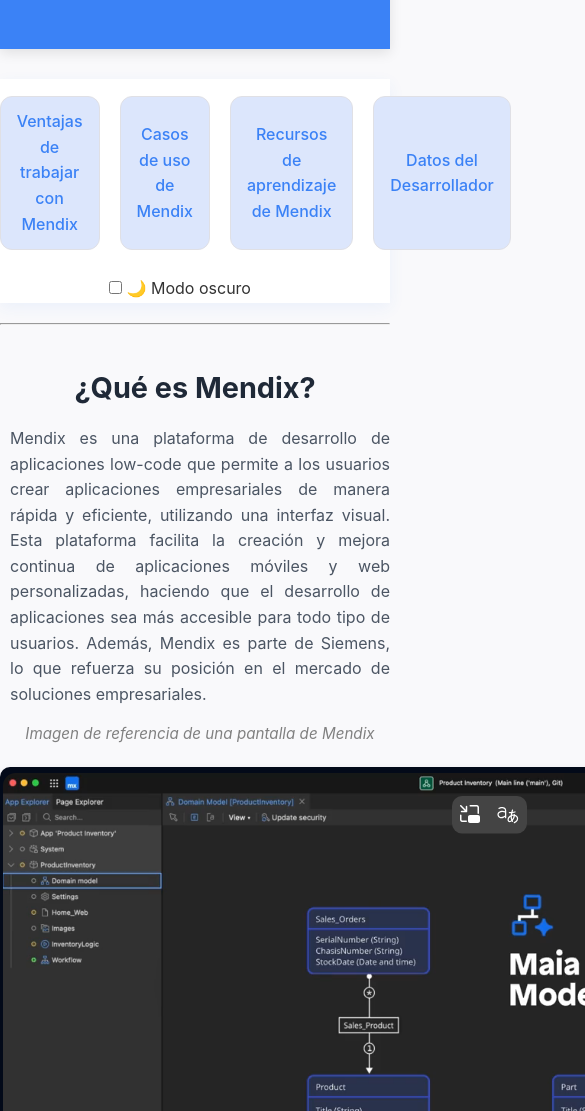
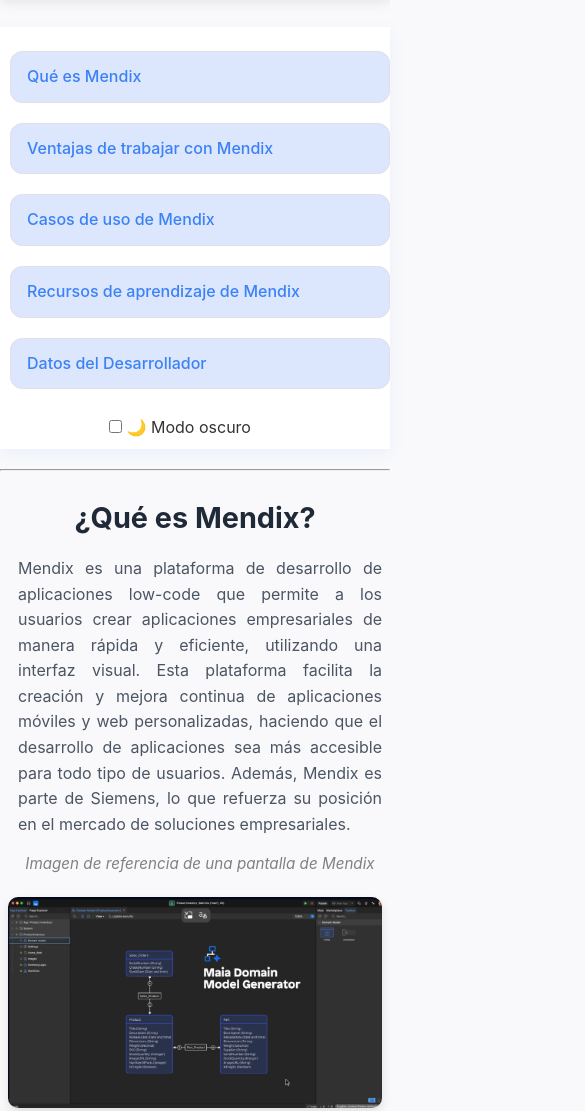
Before and after one commit to Bonophp/pgMendix, a plain HTML site: page index.html in a window 390 px wide. Shown: the part 196-1307 px from the top of the page, 585 px wide, since content can reach past the window. Drawn offline with Linux system fonts and the light colour scheme.

Commit message:
Add files via upload

```diff
--- a/styles.css
+++ b/styles.css
@@ -269,3 +269,37 @@ body.dark-mode p {
 body.dark-mode .meaningTxt {
   text-align: center;
 }
+
+/* Responsive para móviles */
+@media (max-width: 600px) {
+  .header-container {
+    padding: 24px 8px;
+    font-size: 1.1rem;
+  }
+
+  .nav ul {
+    flex-direction: column;
+    gap: 10px;
+    padding: 0;
+  }
+
+  .nav {
+    padding: 8px 0;
+  }
+
+  section {
+    margin: 24px 0;
+    padding: 0 8px;
+  }
+
+  .imgMain {
+    width: 100%;
+    height: auto;
+    max-width: 100%;
+  }
+
+  .footer {
+    padding: 12px 8px;
+    font-size: 0.95rem;
+  }
+}
```
